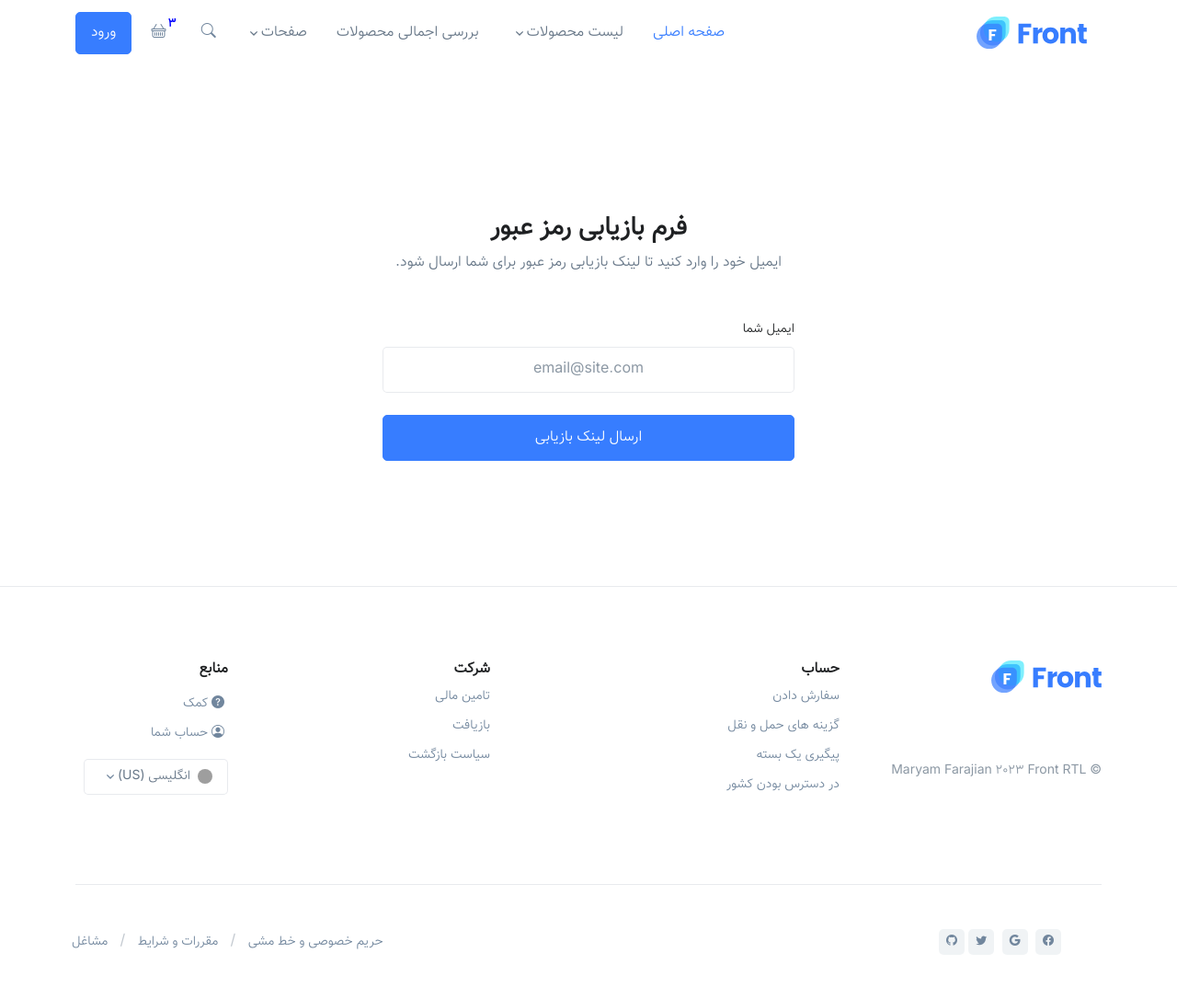
After one commit to hosssein21/DjangoShop, a Django app: page /accounts/password-reset/ in a window 1280 px wide. The commit adds this page. Shown: the whole page at 92% size. Run offline with Django 4.2, Linux system fonts and the light colour scheme; some libraries are stand-ins or nearby versions; grey boxes are pictures that could not be loaded.

Commit message:
adding reset password feature

```diff
--- a/accounts/urls.py
+++ b/accounts/urls.py
@@ -12,7 +12,13 @@ urlpatterns = [
     path('socials/google/',include('accounts.social.urls')),
 
     #sending email
-    path('send-test/',views.TestEmailView.as_view(),name='send_test')
+    path('send-test/',views.TestEmailView.as_view(),name='send_test'),
+
+    #forgot-password
+    path('password-reset/',views.ResetPasswordView.as_view(),name='password_reset'),
+    path('password-reset-done/',views.PasswordRestDoneView.as_view(),name='password_reset_done'),
+    path('password-reset-confirm/<uidb64>/<token>/',views.PasswordRestConfirmView.as_view(),name='password_reset_confirm'),
+    path('password-reset-complete/',views.PasswordResetCompleteView.as_view(),name='password_reset_complete'),
 
 
 ]
--- a/accounts/views.py
+++ b/accounts/views.py
@@ -3,9 +3,10 @@ from .forms import AuthenticationForm,SignUpForm
 from django.urls import reverse_lazy
 from django.views import generic
 from django.views import View
-from mail_templated import send_mail
+from .utils import EmailThread
+from mail_templated import EmailMessage
 from django.http import HttpResponse
-
+from django.contrib.messages.views import SuccessMessageMixin
 
 
 class LoginView(auth_view.LoginView):
@@ -27,5 +28,29 @@ class SignUpView(generic.CreateView):
 class TestEmailView(View):
 
     def get(self,request,*args,**kwargs):
-        send_mail('email/hello.tpl', {'name': 'developer'},'admin@admin.com' , ['hossein@gmail.com'])
+        email_obj= EmailMessage('email/hello.tpl', {'user':'developer'}, 'hossseinkazemi79@gmail.com',
+                       to=['pythonprojectkazemi@gmail.com'])
+        EmailThread(email_obj).start()
         return HttpResponse('email sent successfully')
+
+
+class ResetPasswordView(SuccessMessageMixin, auth_view.PasswordResetView):
+    template_name = 'email/password-reset.html'
+    email_template_name = 'email/password-reset-email.html'
+    subject_template_name = 'email/password-reset-subject.txt'
+    success_message = "We've emailed you instructions for setting your password, " \
+                      "if an account exists with the email you entered. You should receive them shortly." \
+                      " If you don't receive an email, " \
+                      "please make sure you've entered the address you registered with, and check your spam folder."
+    success_url = reverse_lazy('accounts:password_reset_done')
+
+class PasswordRestDoneView(auth_view.PasswordResetDoneView):
+    template_name="email/password-reset-done.html"
+
+
+class PasswordRestConfirmView(auth_view.PasswordResetConfirmView):
+    template_name = 'email/password-reset-confirm.html'
+    success_url = reverse_lazy("accounts:password_reset_complete")
+
+class PasswordResetCompleteView(auth_view.PasswordResetCompleteView):
+    template_name = 'email/password-reset-complete.html'
--- a/templates/accounts/login.html
+++ b/templates/accounts/login.html
@@ -51,7 +51,7 @@
           <!-- End Form -->
 
           <div class="d-grid mb-3">
-            <a class="form-label-link" href="./page-reset-password-simple.html">رمز عبور را فراموش کرده اید؟</a>
+            <a class="form-label-link" href="{% url 'accounts:password_reset'%}">رمز عبور را فراموش کرده اید؟</a>
             <button type="submit" class="btn btn-primary btn-lg">ورود</button>
           </div>
 
--- /dev/null
+++ b/templates/email/password-reset-subject.txt
@@ -0,0 +1 @@
+درخواست تنظیم مجدد رمز عبور شما
--- /dev/null
+++ b/templates/email/password-reset.html
@@ -0,0 +1,29 @@
+{% extends "base.html" %}
+
+{% block content %}
+<div class="container content-space-3 content-space-t-lg-4 content-space-b-lg-3">
+    <div class="flex-grow-1 mx-auto" style="max-width: 28rem;">
+        <!-- Heading -->
+        <div class="text-center mb-5 mb-md-7">
+            <h1 class="h2">فرم بازیابی رمز عبور</h1>
+            <p>ایمیل خود را وارد کنید تا لینک بازیابی رمز عبور برای شما ارسال شود.</p>
+        </div>
+        <!-- End Heading -->
+
+        <!-- Form -->
+        <form method="post" action={% url 'accounts:password_reset'%}>
+            {% csrf_token %}
+            <div class="mb-4">
+                <label class="form-label" for="signupSimpleLoginEmail">ایمیل شما</label>
+                <input type="email" class="form-control form-control-lg text-center" name="email"
+                  id="signupSimpleLoginEmail" placeholder="email@site.com" aria-label="email@site.com" required>
+                <span class="invalid-feedback">لطفا یک آدرس ایمیل معتبر وارد کنید.</span>
+              </div>
+            <div class="d-grid mb-3">
+                <button type="submit" class="btn btn-primary btn-lg">ارسال لینک بازیابی</button>
+            </div>
+        </form>
+        <!-- End Form -->
+    </div>
+</div>
+{% endblock %}
```
Also changed, not shown: accounts/utils.py (added, +10 -0 lines), core/settings.py (+12 -5 lines), templates/email/password-reset-complete.html (added, +19 -0 lines), templates/email/password-reset-confirm.html (added, +48 -0 lines), templates/email/password-reset-done.html (added, +18 -0 lines), templates/email/password-reset-email.html (added, +13 -0 lines).
